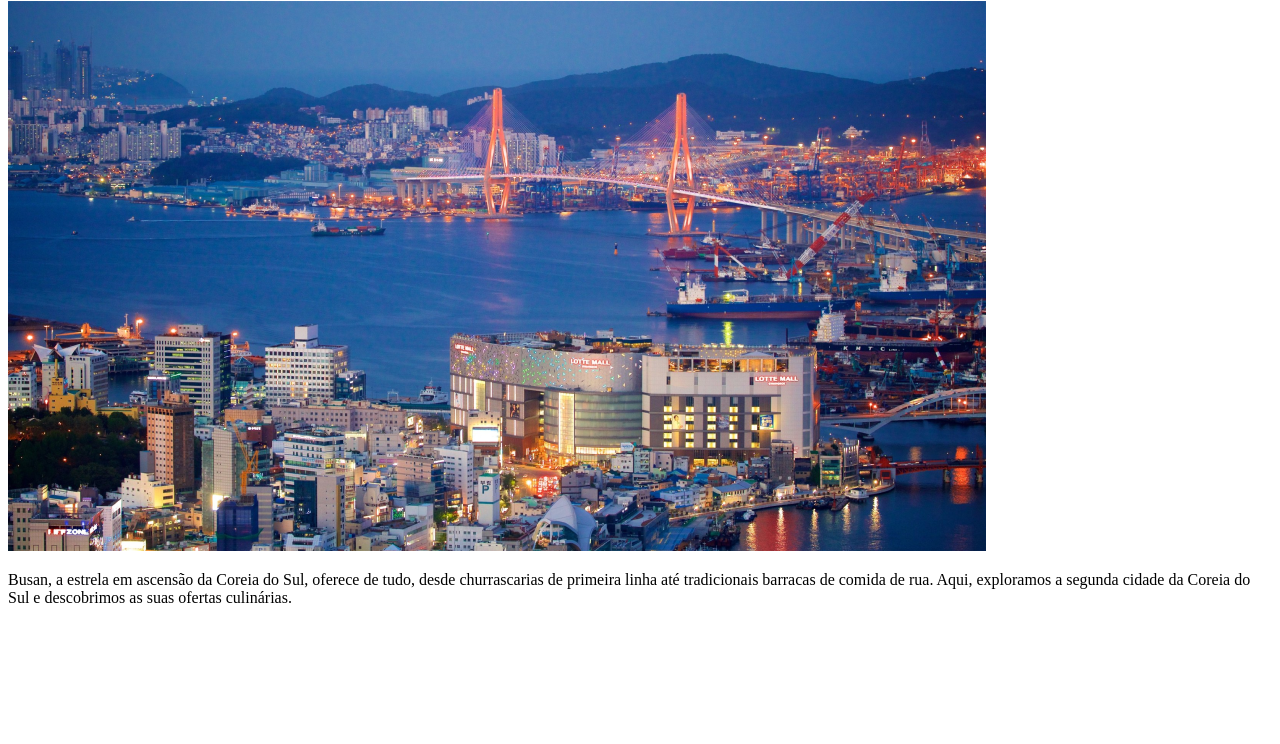
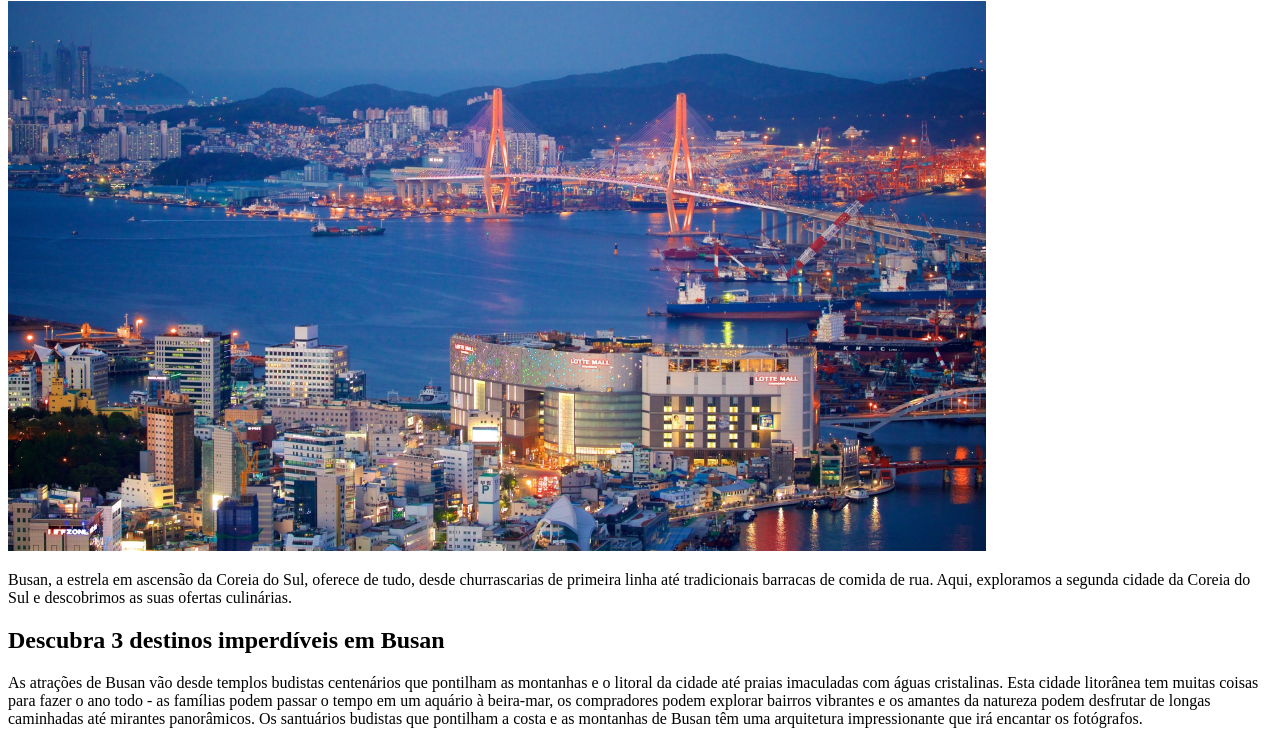
Before and after one commit to Larissa661/locais-turisticos, a plain HTML site: page index.html in a window 1280 px wide. Shown: the part 105-849 px from the top of the page. Before the commit the page ends 800 px from the top, so only its background shows below. Drawn offline with Linux system fonts and the light colour scheme.

Commit message:
criação da div.divider, criação do main, da section.amantes-historia e todos os seus conteudos

```diff
--- a/index.html
+++ b/index.html
@@ -13,6 +13,14 @@
              <img src="imagens/Image_01.png" alt="vista panorâmica da cidade de Busan">
              <p>Busan, a estrela em ascensão da Coreia do Sul, oferece de tudo, desde churrascarias de primeira linha até tradicionais barracas de comida de rua. Aqui, exploramos a segunda cidade da Coreia do Sul e descobrimos as suas ofertas culinárias.</p>
          </header>
+
+         <div class="divider"></div>
+         <main>
+            <section class="amantes-historia">
+                <h2>Descubra 3 destinos imperdíveis em Busan</h2>
+                <p>As atrações de Busan vão desde templos budistas centenários que pontilham as montanhas e o litoral da cidade até praias imaculadas com águas cristalinas. Esta cidade litorânea tem muitas coisas para fazer o ano todo - as famílias podem passar o tempo em um aquário à beira-mar, os compradores podem explorar bairros vibrantes e os amantes da natureza podem desfrutar de longas caminhadas até mirantes panorâmicos. Os santuários budistas que pontilham a costa e as montanhas de Busan têm uma arquitetura impressionante que irá encantar os fotógrafos.</p>
+            </section>
+         </main>
     </div>
 </body>
 </html>
```
